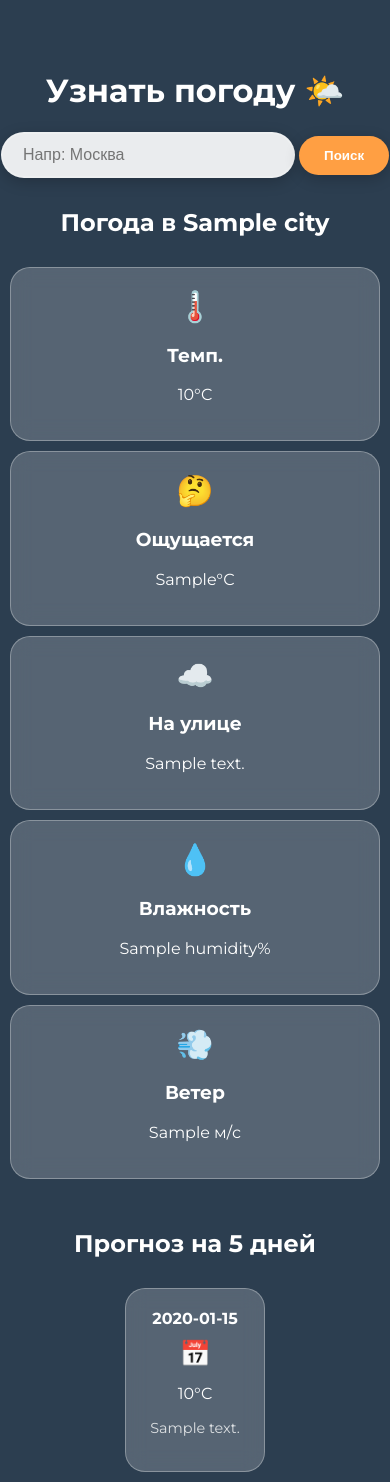
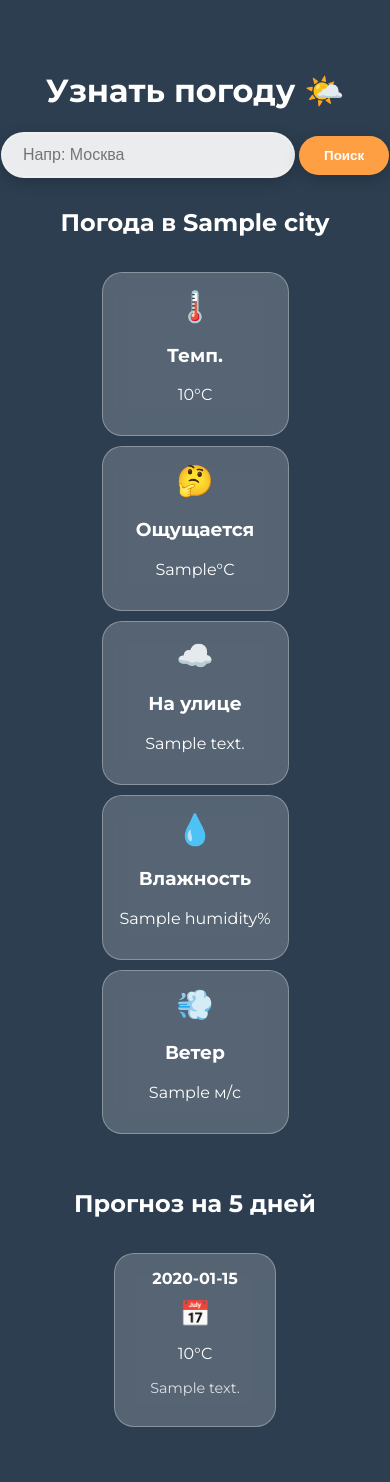
Before and after one commit to Ebu4iy-ej/weather_app, a Flask app: template templates/index.html in a window 390 px wide. After the commit the page ends 1427 px from the top, so only its background shows below. Run offline with Flask 3, Linux system fonts and the light colour scheme; the template is opened without the code that fills it: most values are stand-ins (such as "Sample title", 1, 10 or a date in 2020).

Commit message:
Add files via upload

```diff
--- a/static/style.css
+++ b/static/style.css
@@ -94,18 +94,17 @@ button:hover {
 
 /* Правила только для экранов меньше 600px (телефоны) */
 @media (max-width: 600px) {
-    .search-section input[type="text"] {
-        width: 80%; /* Растягиваем поиск почти на весь экран */
-        margin-bottom: 10px;
-    }
+    /* ... код для поиска оставляем ... */
 
     .weather-container {
-        padding: 10px;
-        gap: 10px;
+        padding: 15px;
+        gap: 10px; /* Небольшой отступ между карточками */
+        justify-content: center; /* Центрируем их */
     }
 
     .weather-card {
-        width: 100%; /* Карточки будут идти одна под другой, а не в ряд */
-        box-sizing: border-box;
+        width: calc(50% - 15px); /* Магия: 50% ширины минус половина отступа */
+        min-width: 140px; /* Чтобы они не становились слишком узкими */
+        padding: 15px 10px;
     }
 }
```
